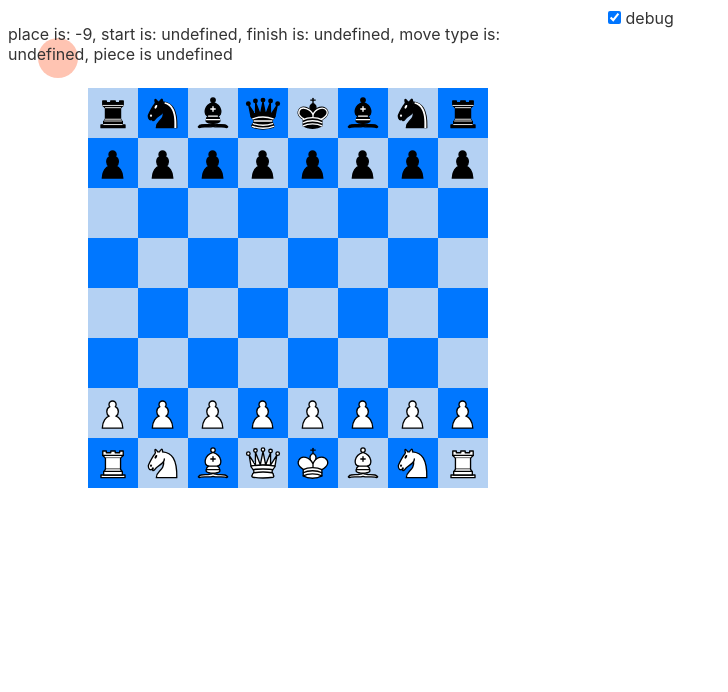
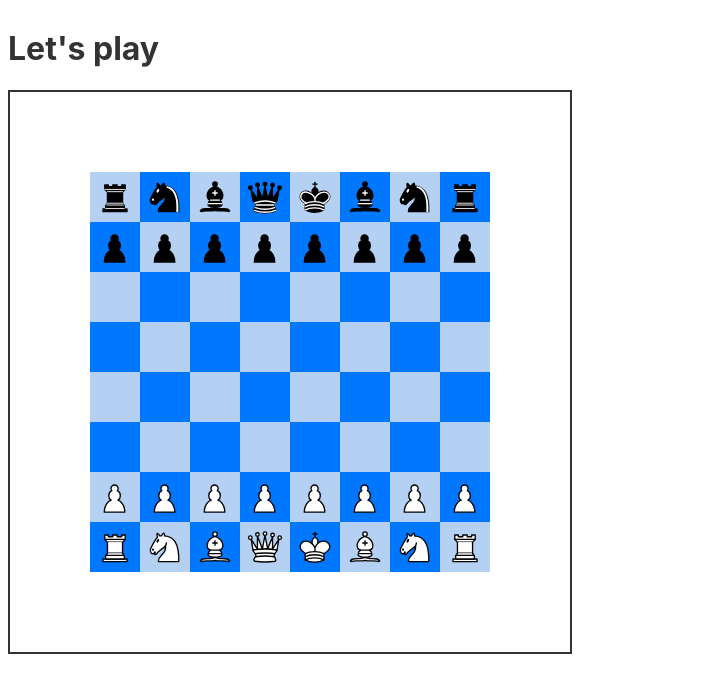
Before and after one commit to vascoosx/yachb, a Svelte app: page / in a window 1280 px wide. Shown: the top 692 px of the page, without its empty margins (0-728 px from the left). Built offline with nearby package versions, Linux system fonts and the light colour scheme.

Commit message:
reimplemented with piece manipulatoin

```diff
--- a/src/App.svelte
+++ b/src/App.svelte
@@ -1,47 +1,57 @@
 <script>
-	import { writable, derived } from 'svelte/store'
-	import { fileName } from './Utils.js'
-	import { Board } from './Board.js'
-	import { Intent } from './Intent.js'
-	import { Judge } from './Judge.js'
+    import Piece, {goBack} from './Piece.svelte'
+    import BoardSvg from './BoardSvg.svelte'
+    import {Board} from './Board.js'
+    import {Intent} from './Intent.js'
+    import {Judge} from './Judge.js'
+    import {fileName} from './Utils.js'
 
     let judge = new Judge()
     let intent = new Intent()
     let board = new Board()
     let board_data = board.pieces
+    let ini_x
+    let ini_y
+    let ini_id
     let ready_to_update_board = false
-	let picked_file_name
-	let picked_piece
 
-	let coords = writable({ x: 50, y: 50 })
-	let place = derived(coords, $coords => Math.floor(($coords.y - 100) / 50) * 8 + Math.floor(($coords.x - 100) / 50))
-	let out_of_board = derived(coords, $coords => ($coords.x < 100 || $coords.x > 500 || $coords.y < 100 || $coords.y > 500))
-
-	const handleMouseMove = (e) => {
-	    coords.set({ x: e.clientX, y: e.clientY })
+    const picked = (e) => {
+        let image = e.explicitOriginalTarget
+        ini_id = parseInt(image.id)
+        ini_x = image.getAttributeNS(null, 'x')
+        ini_y = image.getAttributeNS(null, 'y')
+        intent.updateStart(ini_id)
     }
 
-	const handleMouseDown = () => {
-	    if ($out_of_board){
-	        return
-	    }
-	    intent.updateStart($place)
-	    picked_file_name = fileName(board.pieces[intent.start])
-	    picked_piece = board.pieces[intent.start]
-	}
-
-	const handleMouseUp = () => {
-	    if ($out_of_board || picked_piece === '-'){
-	        return
-	    }
-	    intent.updateEnd($place)
+    const dropped = (e) => {
+        let image = e.explicitOriginalTarget
+        let x = image.getAttributeNS(null, 'x')
+        let y = image.getAttributeNS(null, 'y')
+        let final_id = ini_id + (parseInt((y - ini_y) / 40) * 8) + parseInt((x - ini_x) / 40)
+        intent.updateEnd(final_id)
         intent.getGesture()
         ready_to_update_board = true
     }
 
-
     $: if (ready_to_update_board) {
         ready_to_update_board = false
+
+        judge.pieces = board.pieces
+
+        judge.castle.K_moved = board.K_moved
+        judge.castle.k_moved = board.k_moved
+        judge.castle.KR_moved = board.KR_moved
+        judge.castle.QR_moved = board.QR_moved
+        ready_to_update_board = false
+
+        judge.pieces = board.pieces
+
+        judge.castle.K_moved = board.K_moved
+        judge.castle.k_moved = board.k_moved
+        judge.castle.KR_moved = board.KR_moved
+        judge.castle.QR_moved = board.QR_moved
+        judge.castle.kr_moved = board.kr_moved
+        judge.castle.qr_moved = board.qr_moved
 
         judge.pieces = board.pieces
 
@@ -68,64 +78,25 @@
         judge.checkMove()
     }
 
-	$: if (judge.ok){
+    $: if (judge.ok === true){
         judge.ok = false
         board.swap(intent.start, intent.end)
         board_data = board.pieces
-	    picked_piece = undefined
     } else {
-	    picked_piece = undefined
-	}
-
-	let debug = true
-	let circle_size = 20
-	let start_place
-	let finish_place
-	let move_type
-	$: {
-	    start_place = judge.piece.start_id
-	    finish_place = judge.piece.end_id
-	    move_type = judge.move.type
+        goBack()
     }
 </script>
 
-<style>
-	svg { width: 100%; height: 100%; }
-</style>
-
-{#if debug}
-<div style="position: absolute; width: 500px"  >
-  <p>place is: {$place}, start is: {start_place}, finish is: {finish_place}, move type is: {move_type}, piece is {picked_piece}</p>
-</div>
-{/if}
-<div style="height: 600px; width: 1000px;">
-	<div style="height: 600px; width: 600px; float: left">
-	<svg
-		on:mousemove="{handleMouseMove}"
-		on:mousedown="{handleMouseDown}"
-		on:mouseup="{handleMouseUp}"
-	>
+<h1>Let's play</h1>
+<BoardSvg>
 {#each board.rows as r}
     {#each board.columns as c}
     <rect x={80 + r * 50} y={80 + c * 50} width=50 height=50 fill={((r +c ) % 2 == 1)?'#0077ff':'#b4d1f3'} />
     {/each}
 {/each}
-
 {#each board_data as piece, i}
-			{#if piece !== '-' && (i !== intent.start || picked_piece === undefined)}
-			<image xlink:href={fileName(piece)} height="40" width="40" x={85 + (i % 8) * 50} y={85 + Math.floor(i / 8) * 50} />
+    {#if piece !== '-'}
+    <Piece pid={i} url={fileName(piece)} height="40" width="40" x={85 + (i % 8) * 50} y={85 + Math.floor(i / 8) * 50} on:pick={picked} on:drop={dropped}/>
     {/if}
 {/each}
-
-		{#if picked_piece !== undefined && picked_piece !== '-'}
-		<image xlink:href={picked_file_name} height="40" width="40" x={$coords.x - 20} y={$coords.y - 20} />
-		{/if}
-		{#if debug}
-		<circle cx={$coords.x} cy={$coords.y} r={circle_size} fill={$out_of_board ? '#ff3e00' : '#003cff'} fill-opacity="0.3"/>
-		{/if}
-	</svg>
-	</div>
-	<div style="float: left">
-		<input type="checkbox" bind:checked={debug} /> debug <br>
-	</div>
-</div>
+</BoardSvg>
--- a/src/Board.js
+++ b/src/Board.js
@@ -1,4 +1,4 @@
-import { isBlack, getPieceName } from './Utils.js'
+import {isBlack, getPieceName} from './Utils.js'
 
 class Board{
     constructor() {
--- /dev/null
+++ b/src/BoardSvg.svelte
@@ -0,0 +1,32 @@
+<script>
+    import {getImg} from './Piece.svelte'
+
+    let svg
+    let image
+    const move = (e) => {
+        if (image) {
+            let ctm = svg.getScreenCTM()
+            image.setAttributeNS(null, 'x', (e.clientX - 20 - ctm.e) / ctm.a)
+            image.setAttributeNS(null, 'y', (e.clientY - 20 - ctm.f) / ctm.d)
+        }
+    }
+
+    const checkImage = () => {
+        image = getImg()
+    }
+</script>
+<style>
+    svg {
+        width: 560px;
+        height: 560px;
+        border:2px solid;
+    }
+</style>
+<svg
+    bind:this={svg}
+    on:mousemove={move}
+    on:mousedown={checkImage}
+    on:mouseup={checkImage}
+>
+    <slot></slot>
+</svg>
--- a/src/Intent.js
+++ b/src/Intent.js
@@ -17,7 +17,7 @@ class Intent {
         } else if (Math.floor(m.start / 8) == Math.floor(m.end / 8)) {
             m.gesture = { t: 'horizontal rook', l: Math.abs(m.start - m.end), d: dir, s: 1, c: 'rook' }
         } else if (Math.abs(Math.floor(m.start / 8) - Math.floor(m.end / 8)) === Math.abs(m.start % 8 - m.end % 8)){
-            let step = Math.abs(m.start - m.end)
+            let step = Math.abs(m.start - m.end) % 9 === 0 ? 9 : 7
             m.gesture = { t: 'bishop move', l: Math.floor(Math.abs(m.start - m.end) / step), d: dir, s: step, c: 'bishop' }
         } else if (Math.abs(m.start - m.end) == 15 || Math.abs(m.start - m.end) == 17) {
             m.gesture = { t: 'knight move'}
--- a/src/Judge.js
+++ b/src/Judge.js
@@ -1,4 +1,4 @@
-import { getPieceName, isBlack, isWhite, sameColor } from './Utils.js'
+import {getPieceName, isBlack, isWhite, sameColor} from './Utils.js'
 
 class Judge {
     constructor() {
@@ -36,6 +36,10 @@ class Judge {
 
     checkMove() {
         let n = this
+        if (this.move.type === 'illegal move' || this.piece.end_id > 63) {
+            n.ok = false
+            return
+        }
         if (n.piece.end !== '-' && sameColor(n.piece.start, n.piece.end)) {
             n.ok = false
             return
--- /dev/null
+++ b/src/Piece.svelte
@@ -0,0 +1,47 @@
+<script context='module'>
+    let current
+    let last
+    let last_x
+    let last_y
+    export const getImg = () => current
+    export const goBack = () => {
+        if (last) {
+            last.setAttributeNS(null, 'x', last_x)
+            last.setAttributeNS(null, 'y', last_y)
+        }
+    }
+</script>
+
+<script>
+    import {createEventDispatcher} from 'svelte'
+
+    const dispatch = createEventDispatcher()
+
+    const pick = (e) => {
+        current = image
+        last_x = image.getAttributeNS(null, 'x')
+        last_y = image.getAttributeNS(null, 'y')
+        dispatch('pick', e)
+    }
+
+    const drop = (e) => {
+        x = image.getAttributeNS(null, 'x')
+        y = image.getAttributeNS(null, 'y')
+        last = image
+        current = undefined
+        dispatch('drop', e)
+    }
+
+    const stopDrag = (e) => {
+        e.preventDefault()
+        image.ondrag = null
+    }
+
+    let image
+    export let pid
+    export let url
+    export let x
+    export let y
+</script>
+<image id={pid} bind:this={image} xlink:href={url} height=40 width=40
+x={x} y={y} on:mousedown={pick} on:mouseup={drop} on:dragstart={stopDrag}/>
```
Lines whose indentation alone changed are shown as unchanged.
